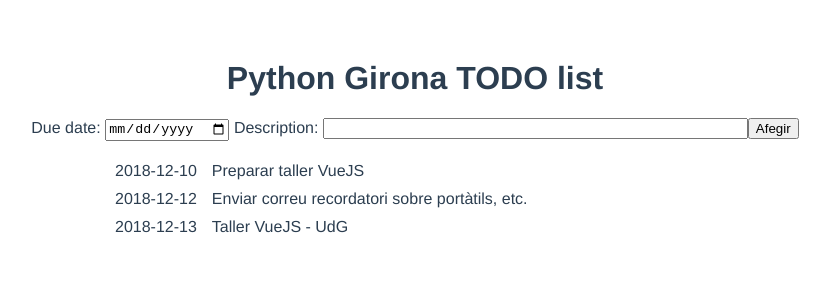
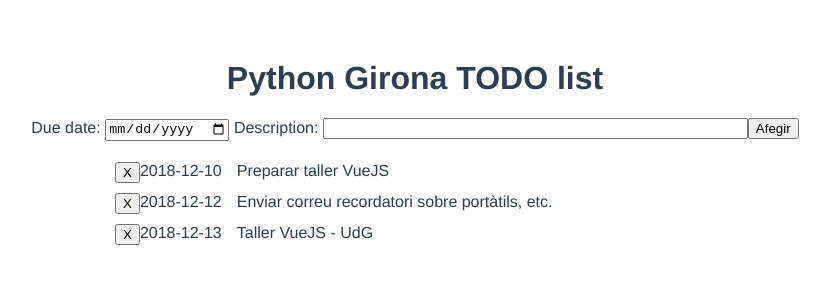
Before and after one commit to manelclos/todos_vuejs, a Vue app: page / in a window 1280 px wide. Shown: the top 300 px of the page, without its empty margins (225-1055 px from the left). Built offline with nearby package versions, Linux system fonts and the light colour scheme.

Commit message:
add delete button

```diff
--- a/src/components/TodoList.vue
+++ b/src/components/TodoList.vue
@@ -11,7 +11,12 @@
     <ul>
       <li
         v-for="todo in todos"
-        :key="todo.description">
+        :key="todo.pk">
+        <div>
+          <button
+            @click="onRemoveItem(todo.id)"
+          >X</button>
+        </div>
         <div>{{ todo.due_date }}</div>
         <div
           class="todo-description"
@@ -33,14 +38,17 @@
       description: '',
       todos: [
         {
+          pk: 1,
           description: 'Preparar taller VueJS',
           due_date: '2018-12-10',
         },
         {
+          pk: 2,
           description: 'Enviar correu recordatori sobre portàtils, etc.',
           due_date: '2018-12-12',
         },
         {
+          pk: 3,
           description: 'Taller VueJS - UdG',
           due_date: '2018-12-13',
         },
@@ -50,8 +58,14 @@
   methods: {
     onAdd () {
       this.todos.push({
+        id: Date.now(),
         description: this.description,
         due_date: this.dueDate
+      })
+    },
+    onRemoveItem (pk) {
+      this.todos = this.todos.filter(item => {
+        return item.pk !== pk
       })
     }
   }
```
